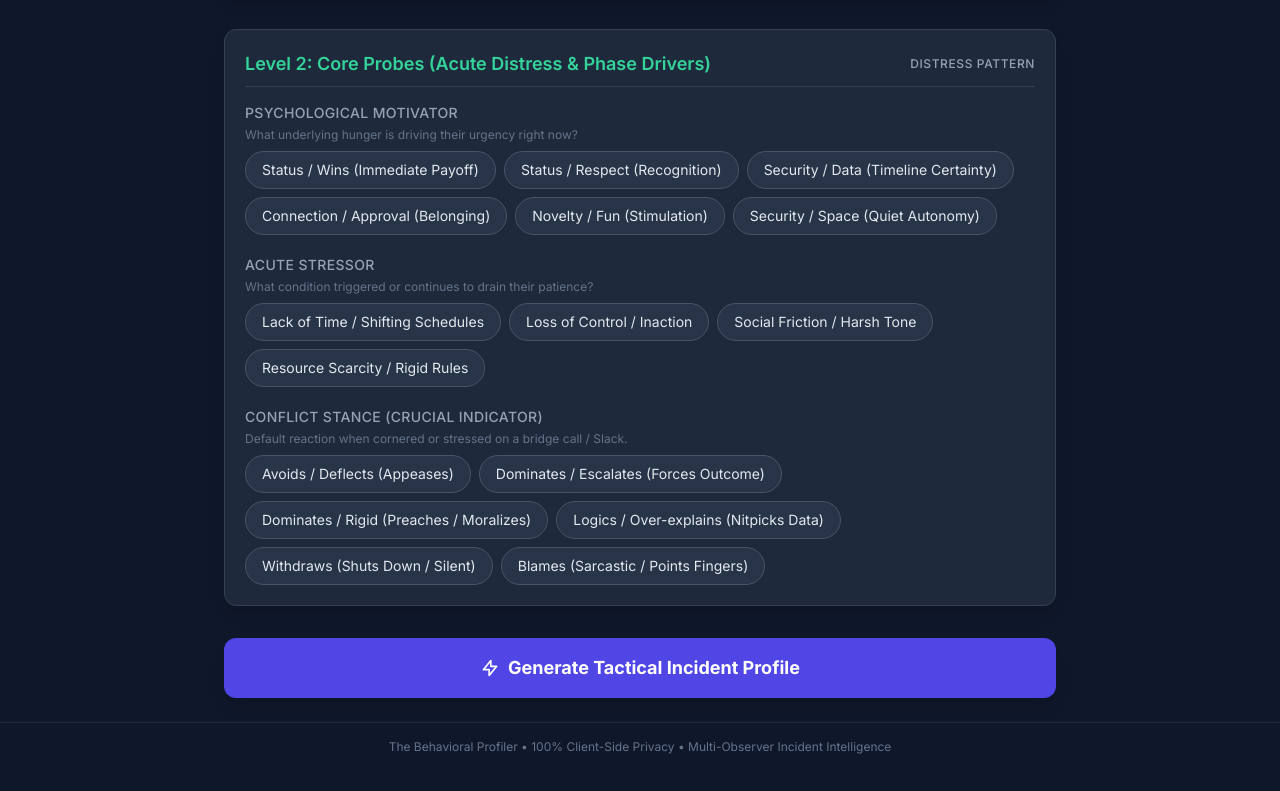
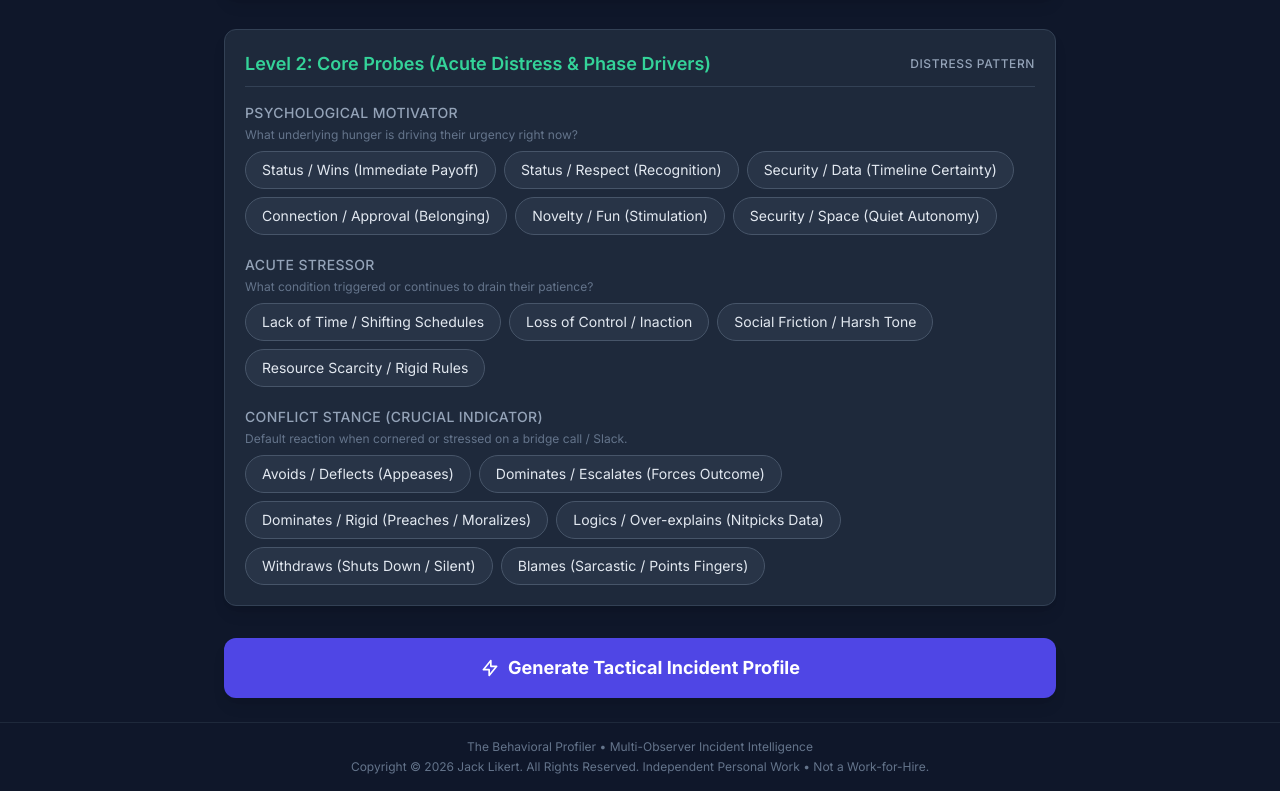
Before and after one commit to jdlikert-hash/bridgecraft, a plain HTML site: page the_behavioral_profiler.html in a window 1280 px wide. Shown: the part 675-1466 px from the top of the page. Drawn offline with nearby package versions, Linux system fonts and the light colour scheme.

Commit message:
Add proprietary license and independent invention declaration for Jack Likert

```diff
--- a/the_behavioral_profiler.html
+++ b/the_behavioral_profiler.html
@@ -1,3 +1,17 @@
+<!--
+================================================================================
+The Behavioral Profiler — Incident & Tactical Edition
+Copyright (c) 2026 Jack Likert. All Rights Reserved.
+
+DECLARATION OF INDEPENDENT AUTHORSHIP:
+This software was conceived, authored, and reduced to practice independently by
+Jack Likert on personal equipment outside of working hours, without the use of
+any employer facilities, funding, supplies, or confidential information. It is
+NOT a work made for hire. Introducing, demonstrating, or testing this software
+within any workplace does not convey, assign, or license any rights to any
+employer, client, or third party. See LICENSE file for full legal terms.
+================================================================================
+-->
 <!DOCTYPE html>
 <html lang="en">
 <head>
@@ -325,8 +339,9 @@
         <span id="toast-message">Notification</span>
     </div>
 
-    <footer class="text-center py-4 text-xs text-slate-500 border-t border-slate-800">
-        The Behavioral Profiler • 100% Client-Side Privacy • Multi-Observer Incident Intelligence
+    <footer class="text-center py-4 text-xs text-slate-500 border-t border-slate-800 space-y-1">
+        <div>The Behavioral Profiler &bull; Multi-Observer Incident Intelligence</div>
+        <div>Copyright &copy; 2026 Jack Likert. All Rights Reserved. Independent Personal Work &bull; Not a Work-for-Hire.</div>
     </footer>
 
     <script>
```
Also changed, not shown: 2 other files.
